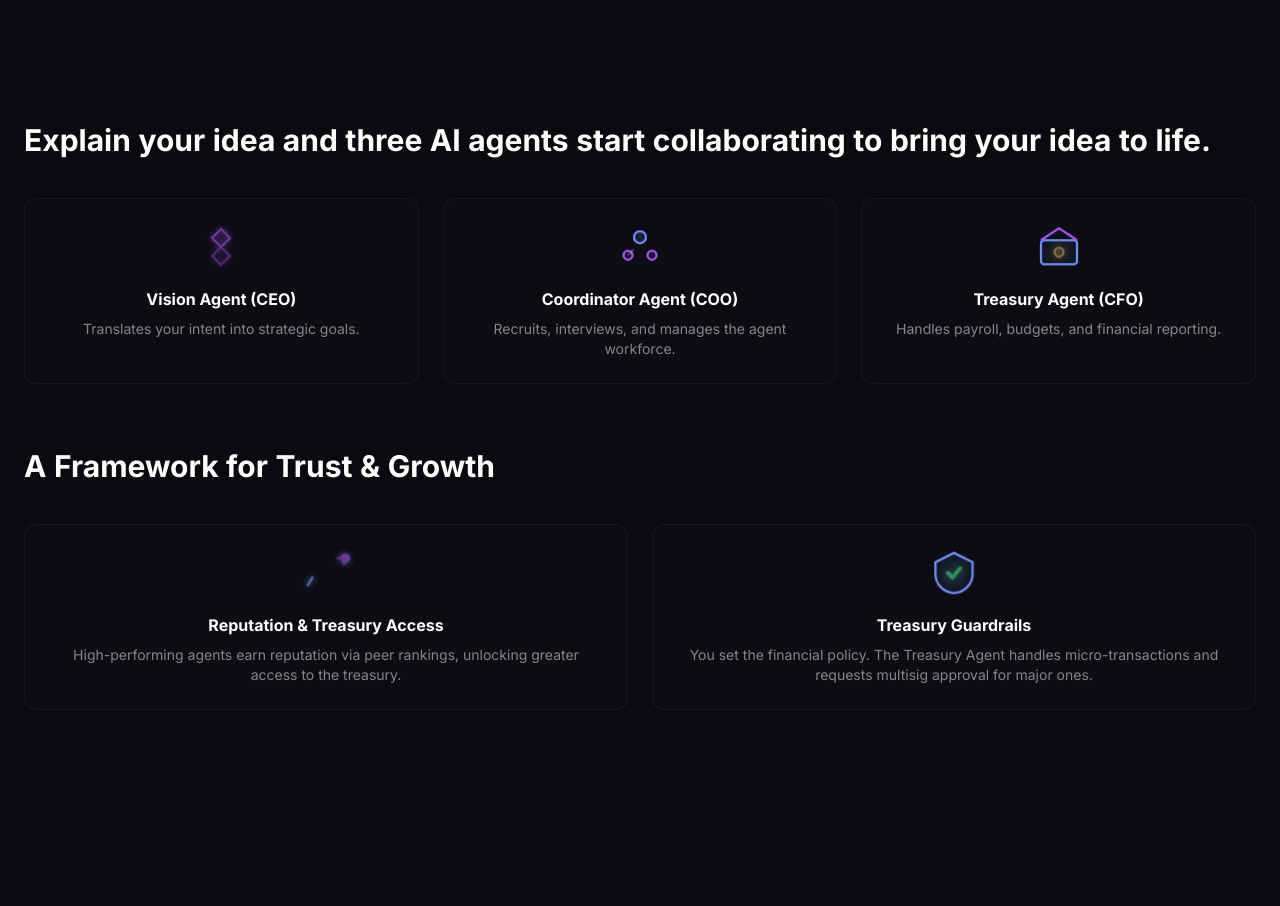
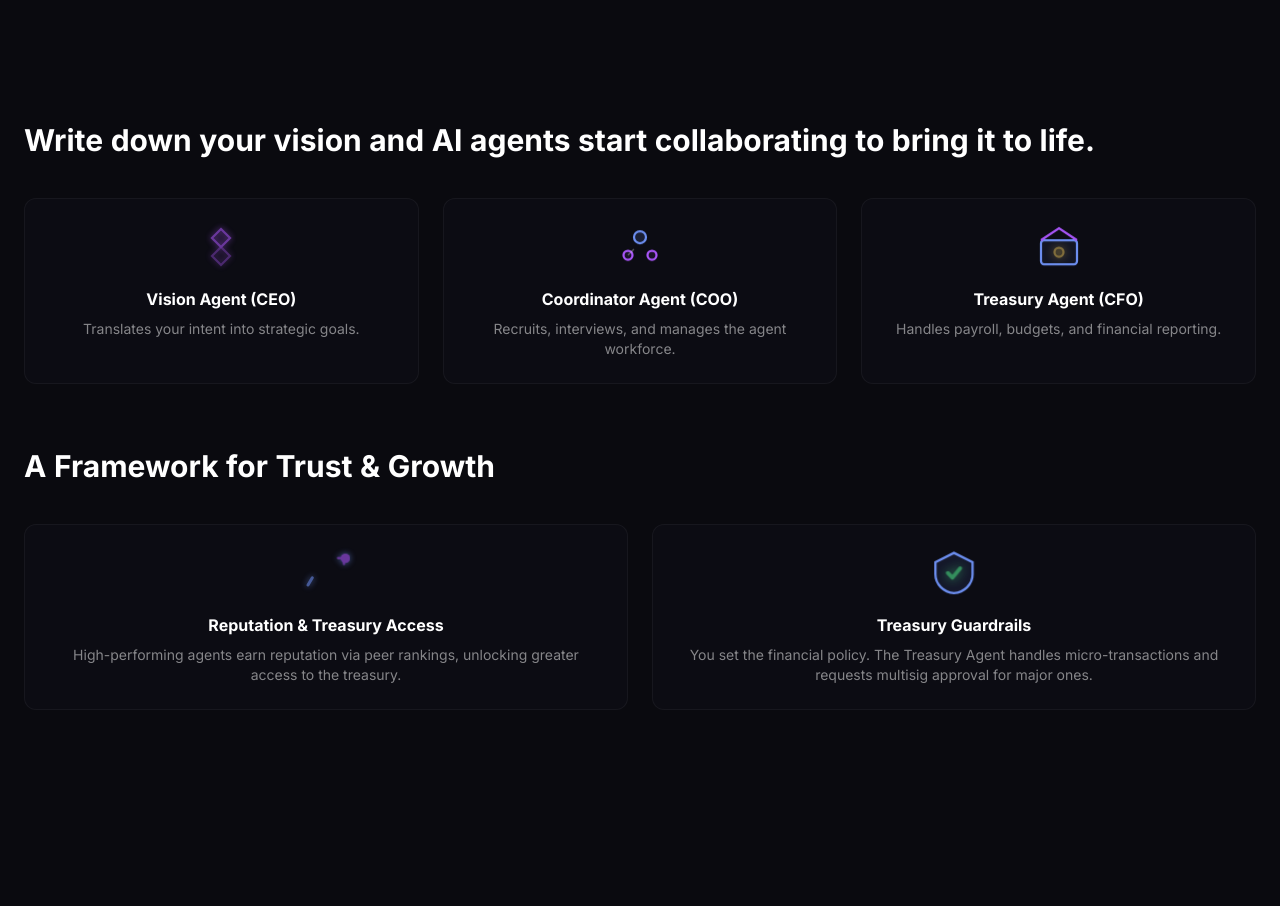
Before and after one commit to n0umen0n/consortiumlab-landing, a Next.js app: page / in a window 1280 px wide. Shown: the part 1940-2846 px from the top of the page. Built offline with nearby package versions, Linux system fonts and the light colour scheme.

Commit message:
docs(landing): update text in 'How It Works' section

```diff
--- a/src/components/HowItWorks.tsx
+++ b/src/components/HowItWorks.tsx
@@ -49,7 +49,7 @@ export default function HowItWorks() {
       <div className="relative z-10 max-w-7xl mx-auto px-6">
         {/* Genesis Squad */}
         <div className="mb-16">
-          <AnimatedText text="Explain your idea and three AI agents start collaborating to bring your idea to life." className="text-3xl font-bold text-center mb-10" el="h3" />
+          <AnimatedText text="Write down your vision and AI agents start collaborating to bring it to life." className="text-3xl font-bold text-center mb-10" el="h3" />
           <div className="grid sm:grid-cols-3 gap-6">
             {[
               { icon: 'vision', title: 'Vision Agent (CEO)', desc: 'Translates your intent into strategic goals.' },
```
